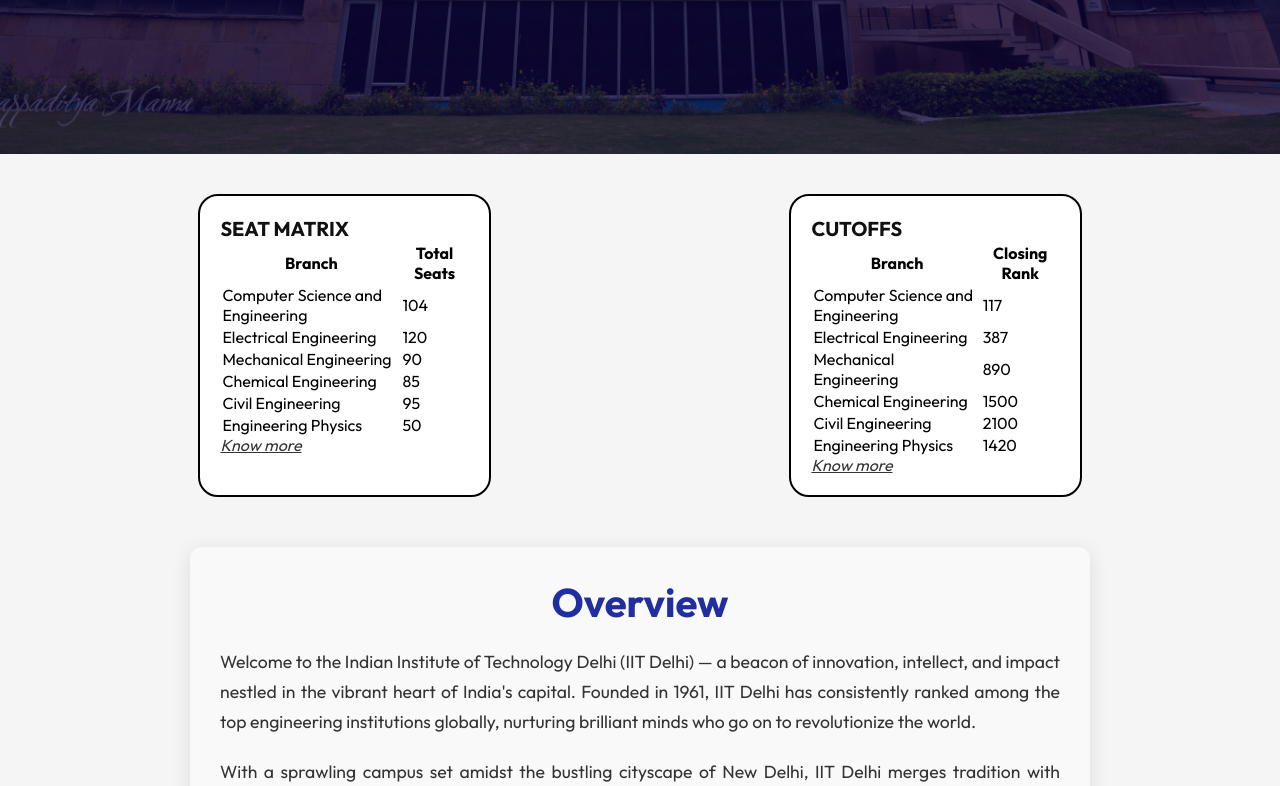
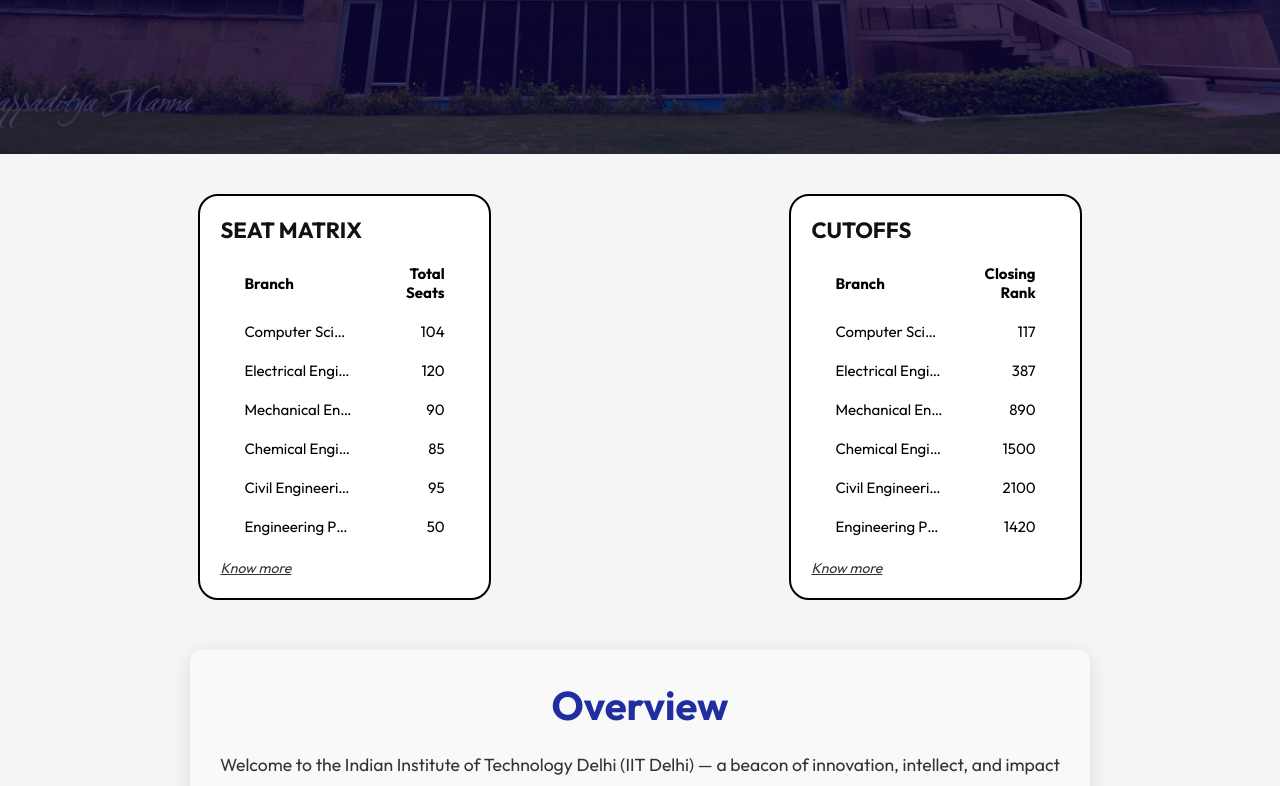
Before and after one commit to Aerialsamurai/Collegeinfowebsite, a React (Vite) app in the folder jPEnmtRbDM26fCk1YgWSEe/edusity/: page / in a window 1280 px wide. Shown: the part 646-1432 px from the top of the page. Built offline with nearby package versions, Linux system fonts and the light colour scheme.

Commit message:
Update extra.css

```diff
--- a/jPEnmtRbDM26fCk1YgWSEe/edusity/src/Components/extratemp/extra.css
+++ b/jPEnmtRbDM26fCk1YgWSEe/edusity/src/Components/extratemp/extra.css
@@ -1,44 +1,107 @@
 .extra-container {
   display: flex;
-
   gap: 30px;
   margin: 40px auto;
   flex-wrap: wrap;
-
   justify-content: space-between;
   padding: 0 5vw;
 }
 
+/* Card Box Styling with Animation */
 .extra-box {
   width: 40%;
   min-height: 140px;
   border: 2px solid black;
   border-radius: 20px;
-  font-family: sans-serif;
-
-  /* box-shadow: 5px 5px 15px rgba(0, 0, 0, 0.2); */
+  font-family: 'Segoe UI', sans-serif;
   padding: 20px;
   background-color: #fff;
-  transition: transform 0.3s ease;
+  transition: transform 0.3s ease, box-shadow 0.3s ease;
   flex: 1;
   margin: 0 10.5vw;
+
+  /* Animation on load */
+  opacity: 0;
+  transform: translateY(30px);
+  animation: fadeInUp 0.6s ease forwards;
 }
 
-.extra-box:hover {
-  transform: translateY(-4px);
+/* Delay second box (cutoff) slightly */
+.extra-box:nth-child(2) {
+  animation-delay: 0.2s;
 }
 
+/* Hover effect */
+.extra-box:hover {
+  transform: translateY(-6px);
+  box-shadow: 0 6px 18px rgba(0, 0, 0, 0.1);
+}
+
+/* Heading inside box */
 .extra-box h3 {
-  margin-top: 0;
+  font-size: 22px;
+  margin-bottom: 10px;
   font-weight: bold;
-  font-size: 20px;
   color: #111;
 }
 
+/* Know more link styling */
 .know-more {
-  margin-top: 20px;
+  margin-top: 15px;
   font-style: italic;
   text-decoration: underline;
   color: #333;
-  cursor: pointer;
+  display: inline-block;
+  font-size: 14px;
+  transition: color 0.3s ease;
 }
+
+.know-more:hover {
+  color: #007bff;
+}
+
+/* Shared Table Styling for Seat Matrix and Cutoffs */
+.seat-matrix-table {
+  width: 100%;
+  border-collapse: collapse;
+  margin-top: 10px;
+  font-family: inherit;
+  table-layout: fixed;
+}
+
+/* Table cell styling */
+.seat-matrix-table th,
+.seat-matrix-table td {
+  padding: 10px 16px;
+  font-size: 15px;
+}
+
+/* Branch column */
+.seat-matrix-table td:first-child,
+.seat-matrix-table th:first-child {
+  text-align: left;
+  padding-left: 24px;
+  width: 70%;
+  white-space: nowrap;
+  overflow: hidden;
+  text-overflow: ellipsis;
+}
+
+/* Number column (Seats / Ranks) */
+.seat-matrix-table td:last-child,
+.seat-matrix-table th:last-child {
+  text-align: right;
+  padding-right: 24px;
+  width: 100px;
+  white-space: normal;     /* Allow wrapping if necessary */
+  overflow: visible;       /* No hidden text */
+  text-overflow: unset;
+}
+
+/* Keyframes for fade-in animation */
+@keyframes fadeInUp {
+  to {
+    opacity: 1;
+    transform: translateY(0);
+  }
+}
```
